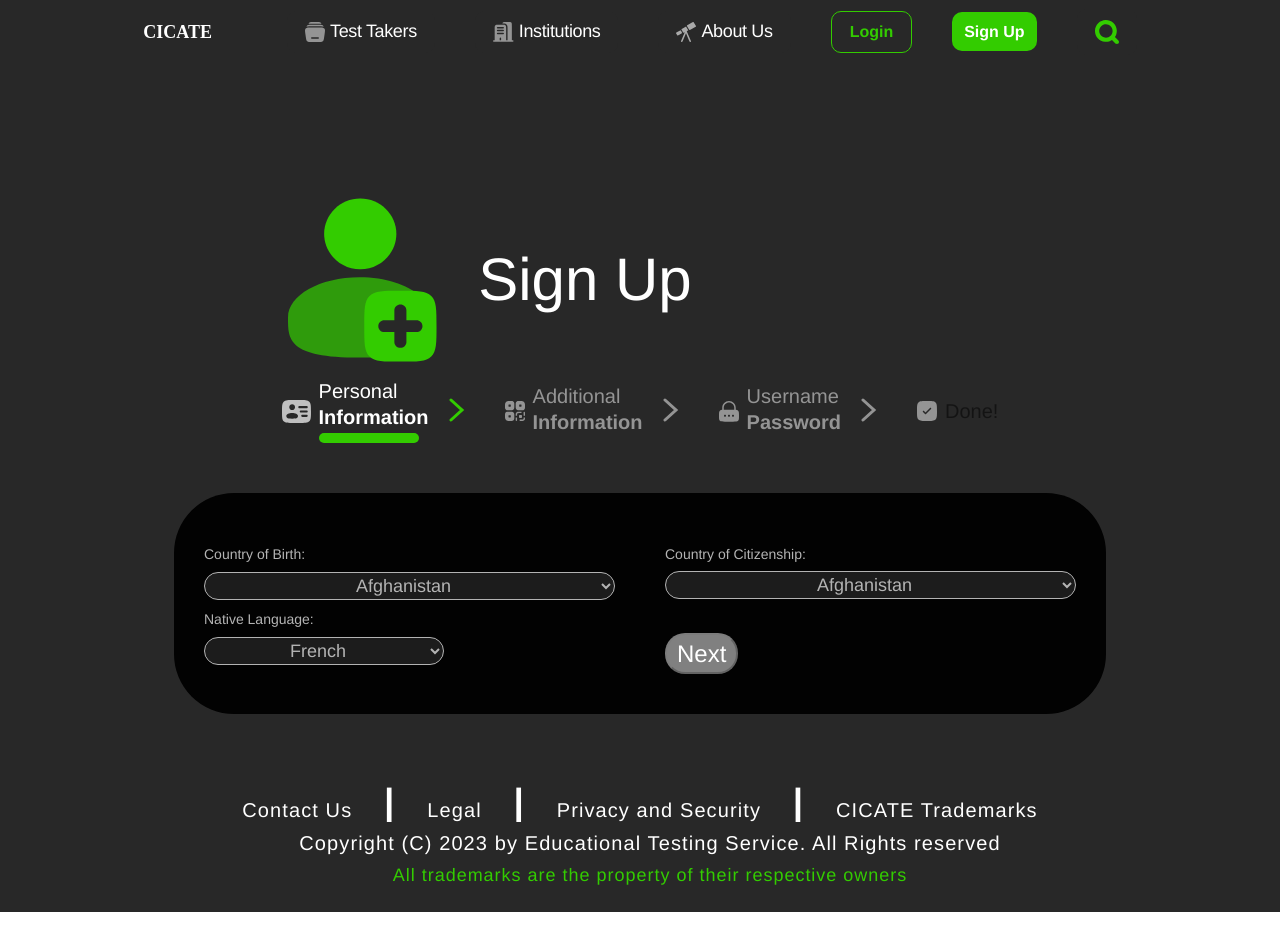
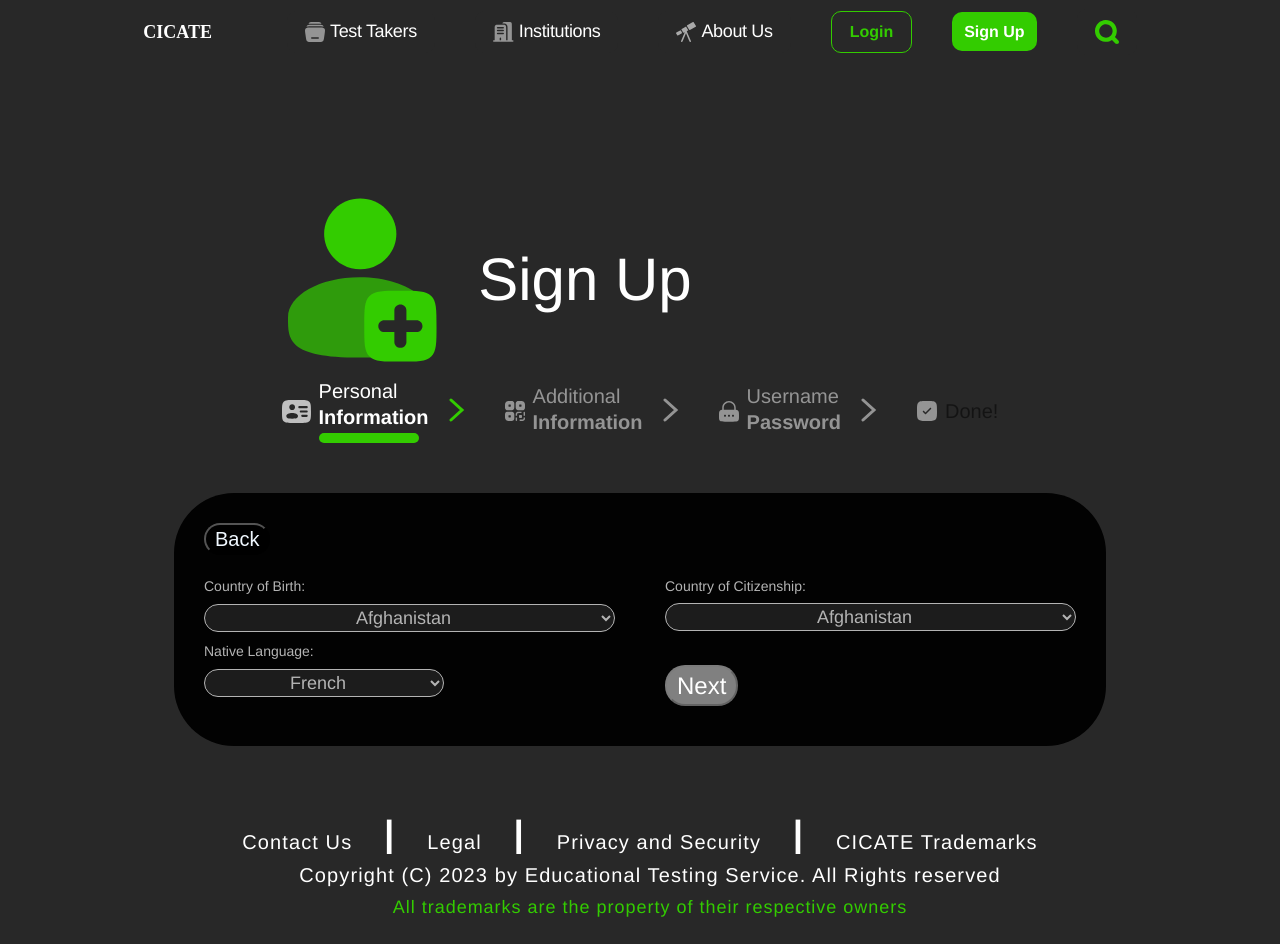
Before and after one commit to Valuegate/CicateProject, a React (Create React App) app: page /student/additionaldata in a window 1280 px wide. Before the commit the page ends 912 px from the top, so only its background shows below. Built offline with nearby package versions, Linux system fonts and the light colour scheme.

Commit message:
backbutton

```diff
--- /dev/null
+++ b/src/components/backbutton/BackButton.js
@@ -0,0 +1,21 @@
+import React from 'react'
+import {useNavigate} from "react-router-dom"
+import './style.css'
+
+const BackButton = () => {
+
+    const Navigate = useNavigate()
+
+    const handleSubmit = () => {
+     Navigate(-1)
+    };
+
+
+  return (
+    <div>
+      <button className='back' onClick={handleSubmit}>Back</button>
+    </div>
+  )
+}
+
+export default BackButton
--- /dev/null
+++ b/src/components/backbutton/style.css
@@ -0,0 +1,8 @@
+.back{
+    color:aliceblue;
+    background-color: black;
+    font-size: 2rem;
+    padding: 0.9rem;
+    line-height: 10px;
+    border-radius: 3rem;
+}
--- a/src/pages/student/additionaldata/AdditionalData.jsx
+++ b/src/pages/student/additionaldata/AdditionalData.jsx
@@ -6,7 +6,7 @@ import RegCarousel from '../../../components/containers/reg-carousel/RegCarousel
 import './style.css'
 import { FontAwesomeIcon } from '@fortawesome/react-fontawesome'
 import { faCheck, faTimes } from '@fortawesome/free-solid-svg-icons'
-
+import BackButton from '../../../components/backbutton/BackButton'
 
 const Lang_regex = /^[a-zA-Z\s+][a-zA-Z0-9-_,\\.]{2,23}$/;
 
@@ -61,6 +61,7 @@ const handleSubmit = (e)=>{
           <RegCarousel/>
           <div className='justify_bluk'>
           <div className='bluk_pad'>
+            <BackButton/>
             <form action="" className='form_class'>
 
               <div className='fall'>
--- a/src/pages/student/username-password/UserPass.jsx
+++ b/src/pages/student/username-password/UserPass.jsx
@@ -8,7 +8,7 @@ import RegCarousel from '../../../components/containers/reg-carousel/RegCarousel
 import { FontAwesomeIcon } from '@fortawesome/react-fontawesome'
 import './style.css'
 import { faCheck, faInfoCircle, faTimes } from '@fortawesome/free-solid-svg-icons'
-
+import BackButton from '../../../components/backbutton/BackButton'
 
 const User_regex = /^[a-zA-Z][a-zA-Z0-9-_]{3,23}$/;
 const PWD_Regex = /^(?=.*[a-z])(?=.*[A-Z])(?=.*[0-9])(?=.*[!@#$%]).{8,24}$/;
@@ -59,6 +59,7 @@ const handleSubmit = (e) => {
           <RegCarousel/>
           <div className='justify_bluk'>
           <div className='bluk'>
+            <BackButton/>
             <form action="" className='form_class'>
 
               <div className='fall'>
```
